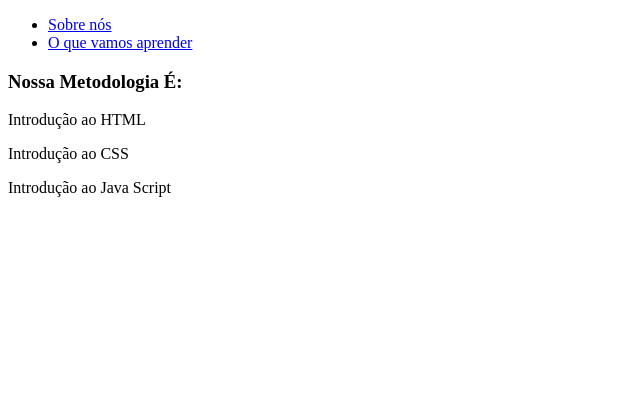
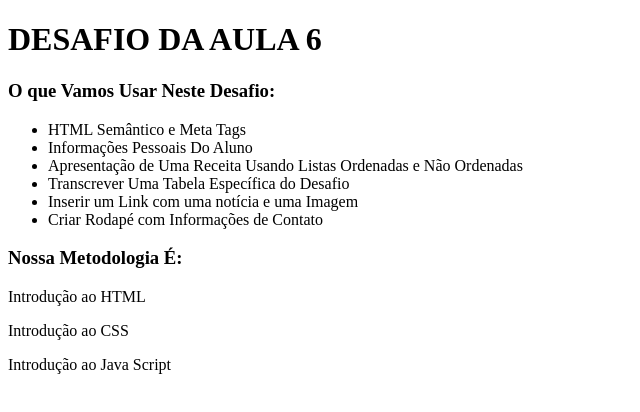
Before and after one commit to walmyrneto/coderhouse-DW, a plain HTML site: page aula-6/index.html in a window 1280 px wide. Shown: the whole page, without its empty margins (0-640 px from the left). Drawn offline with Linux system fonts and the light colour scheme.

Commit message:
Inserido Lista com a Descrição do Desafio

```diff
--- a/aula-6/index.html
+++ b/aula-6/index.html
@@ -5,16 +5,21 @@
     <meta name="viewport" content="width=device-width, initial-scale=1.0">
     <meta name="description" content="Esta é a página da Empresa criada como exemplo na Aula 6 de Desenvolvimento Web">
     <meta name="keywords" content="HTML, CSS, Java Script">
-    <title>Apresentação da Empresa</title>
+    <title>Desafio da Aula 6</title>
 </head>
 <body>
     <header>
-        <nav>
-            <ul>
-                <li><a href="#">Sobre nós</a></li>
-                <li><a href="#">O que vamos aprender</a></li>
-            </ul>
-        </nav>
+        <h1>DESAFIO DA AULA 6</h1>
+        <h3>O que Vamos Usar Neste Desafio:</h3>
+        <ul>
+            <li>HTML Semântico e Meta Tags</li>
+            <li>Informações Pessoais Do Aluno</li>
+            <li>Apresentação de Uma Receita Usando Listas Ordenadas e Não Ordenadas</li>
+            <li>Transcrever Uma Tabela Específica do Desafio</li>
+            <li>Inserir um Link com uma notícia e uma Imagem</li>
+            <li>Criar Rodapé com Informações de Contato</li>
+        </ul>
+
 
             <section>
                 <h3>Nossa Metodologia É:</h3>
```
